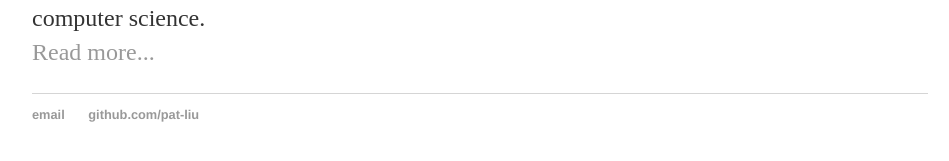
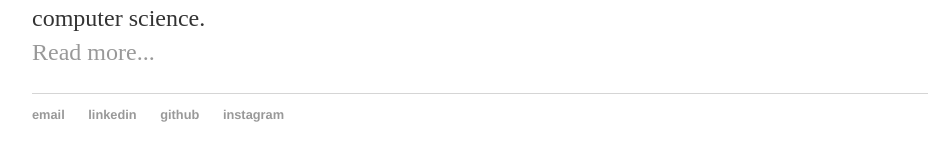
Before and after one commit to pat-liu/WebsiteV1, a Jekyll site: the page built from index.html, in a window 1280 px wide. Shown: the part 296-457 px from the top of the page, without its empty margins (160-1109 px from the left). Built offline with Jekyll 4.4.1, drawn with Linux system fonts in a browser that asks for light colours.

Commit message:
Update default.html

```diff
--- a/_layouts/default.html
+++ b/_layouts/default.html
@@ -22,7 +22,9 @@
 			<footer>
 	    		<ul>
 	        		<li><a href="mailto:liupat@seas.upenn.edu">email</a></li>
-	        		<li><a href="https://github.com/pat-liu">github.com/pat-liu</a></li>
+				<li><a href="https://www.linkedin.com/in/patrick-liu-567510100/">linkedin</a></li>
+				<li><a href="https://github.com/pat-liu">github</a></li>
+				<li><a href=https://www.instagram.com/pat.1iu/>instagram</a></li>
 				</ul>
 			</footer>
 		</body>
```
